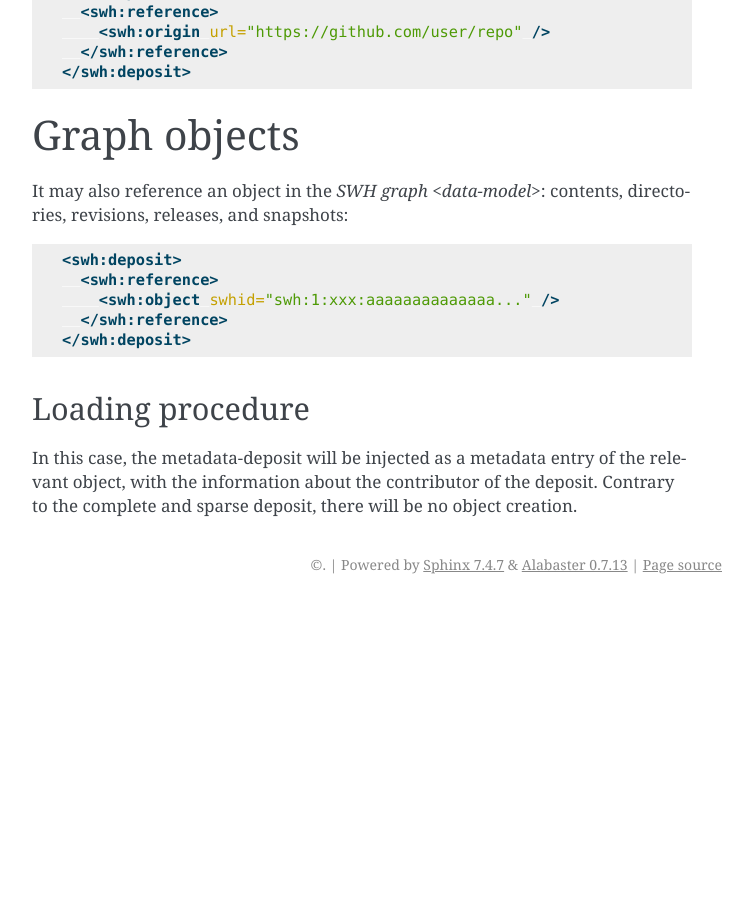
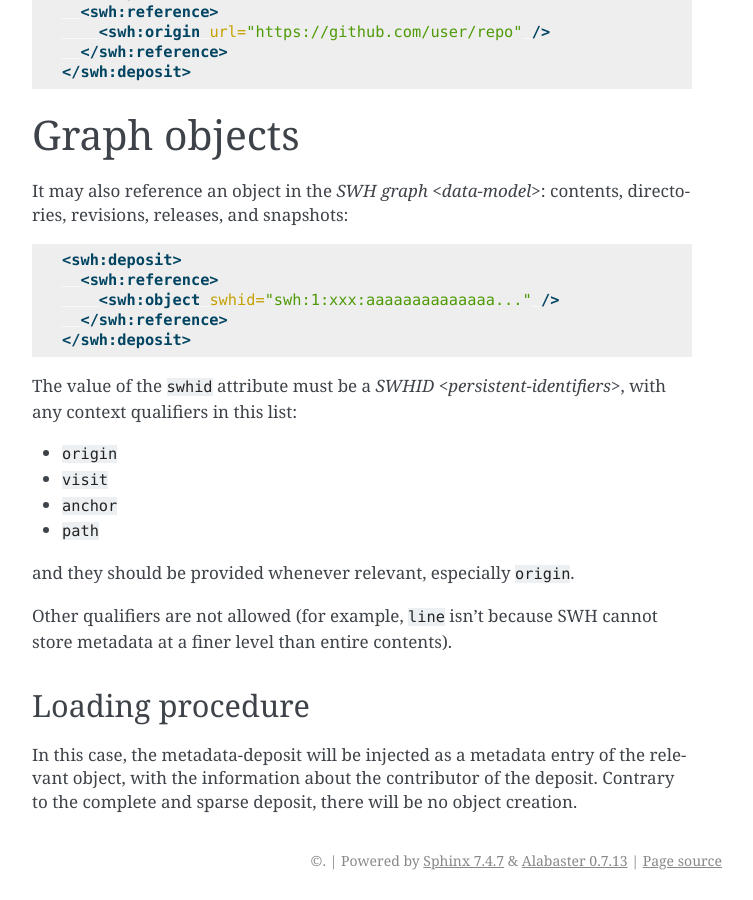
Before and after one commit to SoftwareHeritage/swh-deposit, a Sphinx documentation site: the page built from docs/specs/spec-meta-deposit.rst, in a window 1280 px wide and 900 px high, scrolled down 1668 px. Shown: the whole window, without its empty margins (388-1141 px from the left). Built offline with Sphinx 7.4.7, drawn with Linux system fonts in a browser that asks for light colours; pages that are not in the unit, such as notebooks, are missing from menus; before the commit the page ends 2272 px from its top, so only the background shows below that.

Commit message:
spec-meta-deposit: specify what SWHID context qualifiers are allowed.

```diff
--- a/docs/specs/spec-meta-deposit.rst
+++ b/docs/specs/spec-meta-deposit.rst
@@ -96,6 +96,18 @@ directories, revisions, releases, and snapshots:
     </swh:reference>
   </swh:deposit>
 
+The value of the ``swhid`` attribute must be a `SWHID <persistent-identifiers>`,
+with any context qualifiers in this list:
+
+* ``origin``
+* ``visit``
+* ``anchor``
+* ``path``
+
+and they should be provided whenever relevant, especially ``origin``.
+
+Other qualifiers are not allowed (for example, ``line`` isn't because SWH
+cannot store metadata at a finer level than entire contents).
 
 
 Loading procedure
```
